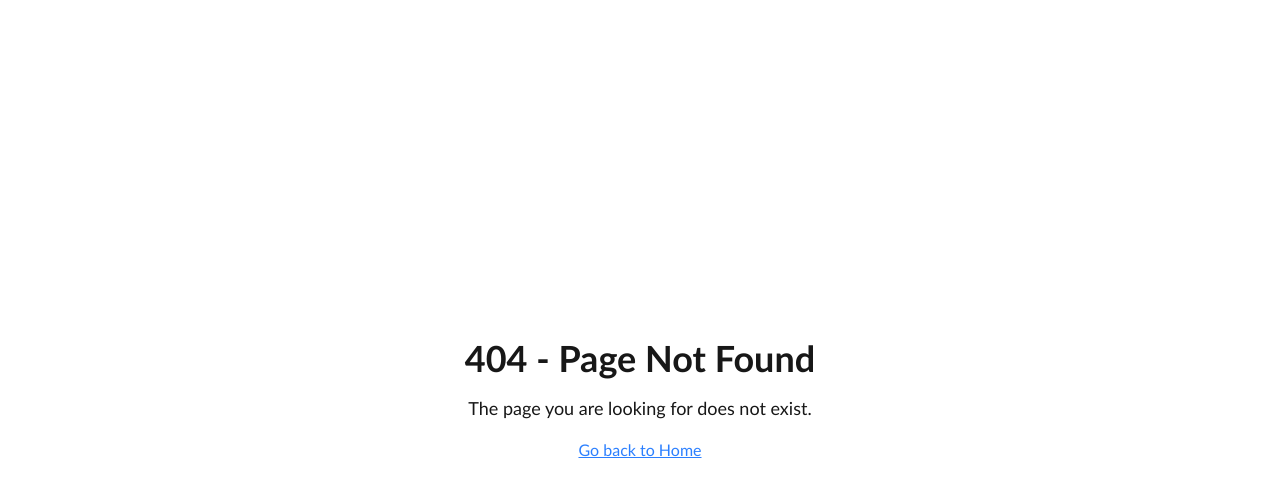
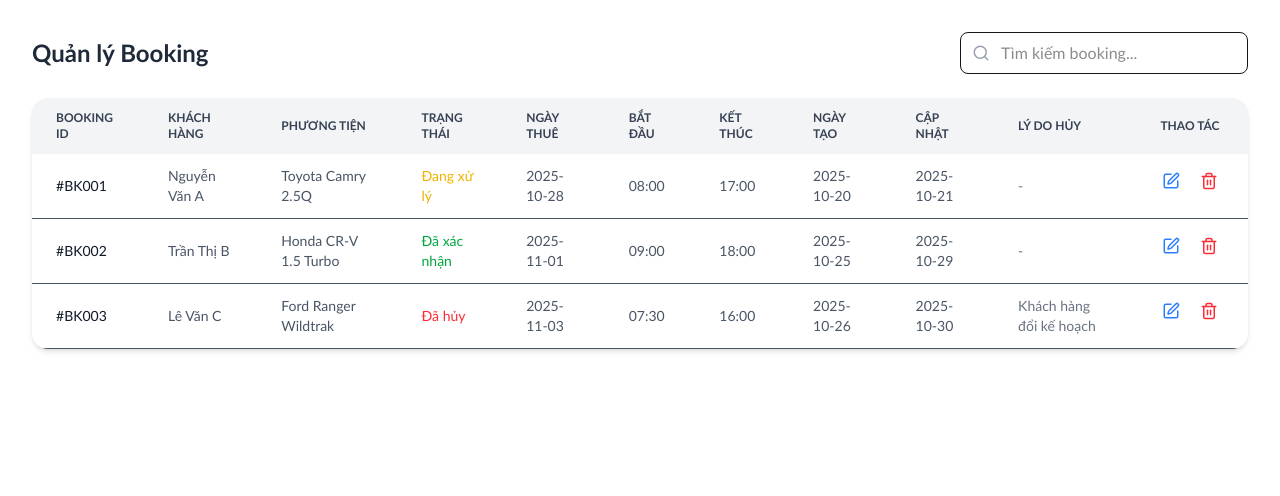
Before and after one commit to ThanhHienIT2004/fe-co-ev, a Next.js app: page /appointments in a window 1280 px wide. Before the commit this address had no page. Shown: the top 496 px of the page. Built offline with nearby package versions, Linux system fonts and the light colour scheme.

Commit message:
Add booking management page and conflict-log management page for admin

```diff
--- /dev/null
+++ b/src/app/(admin)/appointments/page.tsx
@@ -0,0 +1,159 @@
+"use client";
+
+import React, { useState } from "react";
+import { Search, Trash2, Edit } from "lucide-react";
+
+type Booking = {
+  booking_id: string;
+  user_name: string;
+  vehicle_name: string;
+  booking_status: string;
+  booking_date: string;
+  start_time: string;
+  end_time: string;
+  created_at: string;
+  updated_at: string;
+  cancel_reason?: string;
+};
+
+// Dữ liệu mẫu
+const mockBookings: Booking[] = [
+  {
+    booking_id: "BK001",
+    user_name: "Nguyễn Văn A",
+    vehicle_name: "Toyota Camry 2.5Q",
+    booking_status: "Đang xử lý",
+    booking_date: "2025-10-28",
+    start_time: "08:00",
+    end_time: "17:00",
+    created_at: "2025-10-20",
+    updated_at: "2025-10-21",
+  },
+  {
+    booking_id: "BK002",
+    user_name: "Trần Thị B",
+    vehicle_name: "Honda CR-V 1.5 Turbo",
+    booking_status: "Đã xác nhận",
+    booking_date: "2025-11-01",
+    start_time: "09:00",
+    end_time: "18:00",
+    created_at: "2025-10-25",
+    updated_at: "2025-10-29",
+  },
+  {
+    booking_id: "BK003",
+    user_name: "Lê Văn C",
+    vehicle_name: "Ford Ranger Wildtrak",
+    booking_status: "Đã hủy",
+    booking_date: "2025-11-03",
+    start_time: "07:30",
+    end_time: "16:00",
+    created_at: "2025-10-26",
+    updated_at: "2025-10-30",
+    cancel_reason: "Khách hàng đổi kế hoạch",
+  },
+];
+
+export default function BookingListPage() {
+  const [searchTerm, setSearchTerm] = useState("");
+
+  const filteredBookings = mockBookings.filter(
+    (b) =>
+      b.user_name.toLowerCase().includes(searchTerm.toLowerCase()) ||
+      b.vehicle_name.toLowerCase().includes(searchTerm.toLowerCase()) ||
+      b.booking_id.toLowerCase().includes(searchTerm.toLowerCase())
+  );
+
+  return (
+    <div className="p-8">
+      <div className="flex justify-between items-center mb-6">
+        <h1 className="text-2xl font-semibold text-gray-800">
+          Quản lý Booking
+        </h1>
+
+        <div className="relative w-72">
+          <Search className="absolute left-3 top-3 text-gray-400" size={18} />
+          <input
+            type="text"
+            placeholder="Tìm kiếm booking..."
+            value={searchTerm}
+            onChange={(e) => setSearchTerm(e.target.value)}
+            className="pl-10 pr-4 py-2 border rounded-lg w-full focus:ring-2 focus:ring-blue-400 outline-none"
+          />
+        </div>
+      </div>
+
+      <div className="bg-white rounded-2xl shadow-md overflow-hidden">
+        <table className="w-full text-sm text-left text-gray-600">
+          <thead className="bg-gray-100 text-gray-700 uppercase text-xs">
+            <tr>
+              <th className="px-6 py-3">Booking ID</th>
+              <th className="px-6 py-3">Khách hàng</th>
+              <th className="px-6 py-3">Phương tiện</th>
+              <th className="px-6 py-3">Trạng thái</th>
+              <th className="px-6 py-3">Ngày thuê</th>
+              <th className="px-6 py-3">Bắt đầu</th>
+              <th className="px-6 py-3">Kết thúc</th>
+              <th className="px-6 py-3">Ngày tạo</th>
+              <th className="px-6 py-3">Cập nhật</th>
+              <th className="px-6 py-3">Lý do hủy</th>
+              <th className="px-6 py-3 text-center">Thao tác</th>
+            </tr>
+          </thead>
+          <tbody>
+            {filteredBookings.map((b) => (
+              <tr
+                key={b.booking_id}
+                className="border-b hover:bg-gray-50 transition"
+              >
+                <td className="px-6 py-3 font-medium text-gray-900">
+                  #{b.booking_id}
+                </td>
+                <td className="px-6 py-3">{b.user_name}</td>
+                <td className="px-6 py-3">{b.vehicle_name}</td>
+                <td
+                  className={`px-6 py-3 font-medium ${
+                    b.booking_status === "Đã hủy"
+                      ? "text-red-500"
+                      : b.booking_status === "Đã xác nhận"
+                      ? "text-green-600"
+                      : "text-yellow-500"
+                  }`}
+                >
+                  {b.booking_status}
+                </td>
+                <td className="px-6 py-3">{b.booking_date}</td>
+                <td className="px-6 py-3">{b.start_time}</td>
+                <td className="px-6 py-3">{b.end_time}</td>
+                <td className="px-6 py-3">{b.created_at}</td>
+                <td className="px-6 py-3">{b.updated_at}</td>
+                <td className="px-6 py-3 text-gray-500">
+                  {b.cancel_reason || "-"}
+                </td>
+                <td className="px-6 py-3 flex items-center gap-2 justify-center">
+                  <button className="p-1.5 rounded hover:bg-gray-100 text-blue-500">
+                    <Edit size={18} />
+                  </button>
+                  <button className="p-1.5 rounded hover:bg-gray-100 text-red-500">
+                    <Trash2 size={18} />
+                  </button>
+                </td>
+              </tr>
+            ))}
+
+            {filteredBookings.length === 0 && (
+              <tr>
+                <td
+                  colSpan={11}
+                  className="text-center py-8 text-gray-400 italic"
+                >
+                  Không tìm thấy kết quả phù hợp.
+                </td>
+              </tr>
+            )}
+          </tbody>
+        </table>
+      </div>
+    </div>
+  );
+}
--- /dev/null
+++ b/src/app/(admin)/conflicts/page.tsx
@@ -0,0 +1,91 @@
+"use client";
+
+import React from "react";
+
+export default function ConflictsPage() {
+  const conflicts = [
+    {
+      conflict_id: "CF001",
+      booking_id: "BK102",
+      resolve_by: "STF001",
+      resolution_status: "Pending",
+      description: "Xe bị đặt trùng khung giờ với BK098",
+      created_at: "2025-11-01 08:30",
+      resolved_at: "-",
+    },
+    {
+      conflict_id: "CF002",
+      booking_id: "BK110",
+      resolve_by: "STF003",
+      resolution_status: "Resolved",
+      description: "Đã huỷ đặt lịch trùng và hoàn tiền khách.",
+      created_at: "2025-10-28 14:00",
+      resolved_at: "2025-10-29 09:20",
+    },
+  ];
+
+  return (
+    <div className="p-8">
+      <h1 className="text-2xl font-semibold mb-6">Quản lý xung đột đặt xe</h1>
+
+      <div className="bg-white shadow-md rounded-xl p-6">
+        <div className="flex justify-between items-center mb-4">
+          <h2 className="text-lg font-semibold text-gray-700">Danh sách xung đột</h2>
+          <input
+            type="text"
+            placeholder="Tìm kiếm theo Booking ID..."
+            className="border border-gray-300 rounded-lg px-4 py-2 focus:ring-2 focus:ring-blue-300 focus:outline-none"
+          />
+        </div>
+
+        <div className="overflow-x-auto">
+          <table className="min-w-full border border-gray-200">
+            <thead className="bg-gray-100">
+              <tr>
+                <th className="px-4 py-3 text-left text-sm font-semibold text-gray-600">Conflict ID</th>
+                <th className="px-4 py-3 text-left text-sm font-semibold text-gray-600">Booking ID</th>
+                <th className="px-4 py-3 text-left text-sm font-semibold text-gray-600">Resolve By</th>
+                <th className="px-4 py-3 text-left text-sm font-semibold text-gray-600">Trạng thái</th>
+                <th className="px-4 py-3 text-left text-sm font-semibold text-gray-600">Mô tả</th>
+                <th className="px-4 py-3 text-left text-sm font-semibold text-gray-600">Ngày tạo</th>
+                <th className="px-4 py-3 text-left text-sm font-semibold text-gray-600">Ngày xử lý</th>
+                <th className="px-4 py-3 text-center text-sm font-semibold text-gray-600">Hành động</th>
+              </tr>
+            </thead>
+            <tbody>
+              {conflicts.map((c) => (
+                <tr key={c.conflict_id} className="border-t hover:bg-gray-50 transition">
+                  <td className="px-4 py-3 text-sm text-gray-700">{c.conflict_id}</td>
+                  <td className="px-4 py-3 text-sm text-gray-700">{c.booking_id}</td>
+                  <td className="px-4 py-3 text-sm text-gray-700">{c.resolve_by}</td>
+                  <td className="px-4 py-3 text-sm">
+                    <span
+                      className={`px-3 py-1 rounded-full text-xs font-medium ${
+                        c.resolution_status === "Resolved"
+                          ? "bg-green-100 text-green-700"
+                          : "bg-yellow-100 text-yellow-700"
+                      }`}
+                    >
+                      {c.resolution_status}
+                    </span>
+                  </td>
+                  <td className="px-4 py-3 text-sm text-gray-700 max-w-[250px] truncate">{c.description}</td>
+                  <td className="px-4 py-3 text-sm text-gray-700">{c.created_at}</td>
+                  <td className="px-4 py-3 text-sm text-gray-700">{c.resolved_at}</td>
+                  <td className="px-4 py-3 text-center">
+                    <button className="bg-blue-500 text-white text-sm px-3 py-1 rounded-md hover:bg-blue-600 mr-2">
+                      Chi tiết
+                    </button>
+                    <button className="bg-red-500 text-white text-sm px-3 py-1 rounded-md hover:bg-red-600">
+                      Xoá
+                    </button>
+                  </td>
+                </tr>
+              ))}
+            </tbody>
+          </table>
+        </div>
+      </div>
+    </div>
+  );
+}
```
